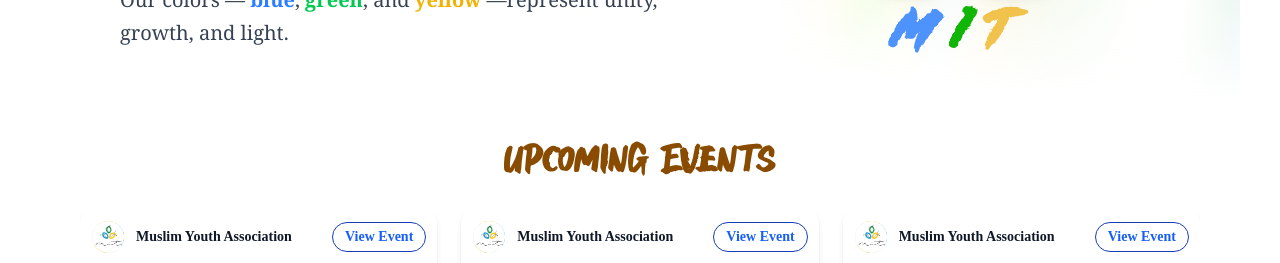
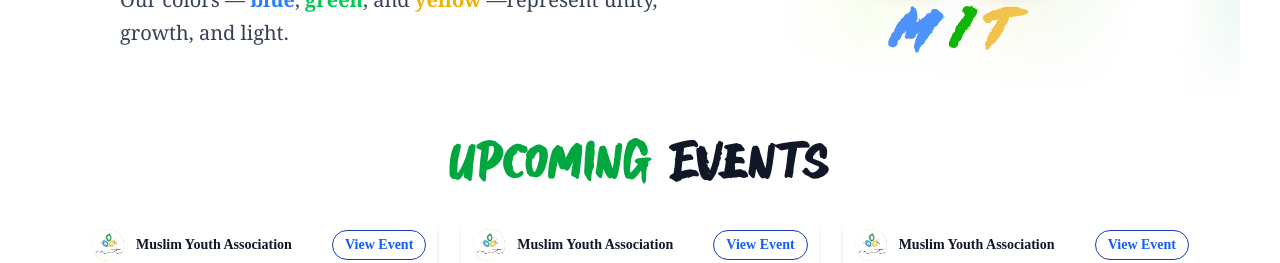
Before and after one commit to mota6em/mit, a Next.js app: page /en in a window 1280 px wide. Shown: the part 1160-1423 px from the top of the page. Built offline with nearby package versions, Linux system fonts and the light colour scheme.

Commit message:
feat(EventsSection): enhance title display with word splitting and improved styling

```diff
--- a/components/Events/EventsSection.tsx
+++ b/components/Events/EventsSection.tsx
@@ -36,16 +36,30 @@ export default function EventsSection({
       ? `/${locale}/events/upcoming`
       : `/${locale}/events/past`;
 
+  // Split title into words
+  const titleText = t(titleKey);
+  const titleWords = titleText.split(" ");
+  const firstWord = titleWords[0] || "";
+  const secondWord = titleWords.slice(1).join(" ") || "";
+
   return (
     <section className="mt-12 px-4 md:px-10 flex flex-col items-center gap-y-6">
       <motion.h2
-        className="text-4xl font-bold Carena-font text-center text-yellow-800"
+        className="text-4xl md:text-5xl font-bold Carena-font text-center tracking-wide"
         initial={{ opacity: 0, y: -20 }}
         whileInView={{ opacity: 1, y: 0 }}
         viewport={{ once: true }}
         transition={{ duration: 0.6, ease: "easeOut" }}
       >
-        {t(titleKey)}
+        <span className={type === "upcoming" ? "text-green-600" : "text-gray-500"}>
+          {firstWord}
+        </span>
+        {secondWord && (
+          <>
+            {" "}
+            <span className="text-gray-900">{secondWord}</span>
+          </>
+        )}
       </motion.h2>
 
       <div className="flex overflow-x-auto overflow-y-hidden md:grid md:grid-cols-3 gap-6 w-full snap-x snap-mandatory scrollbar-hide pb-4">
```
